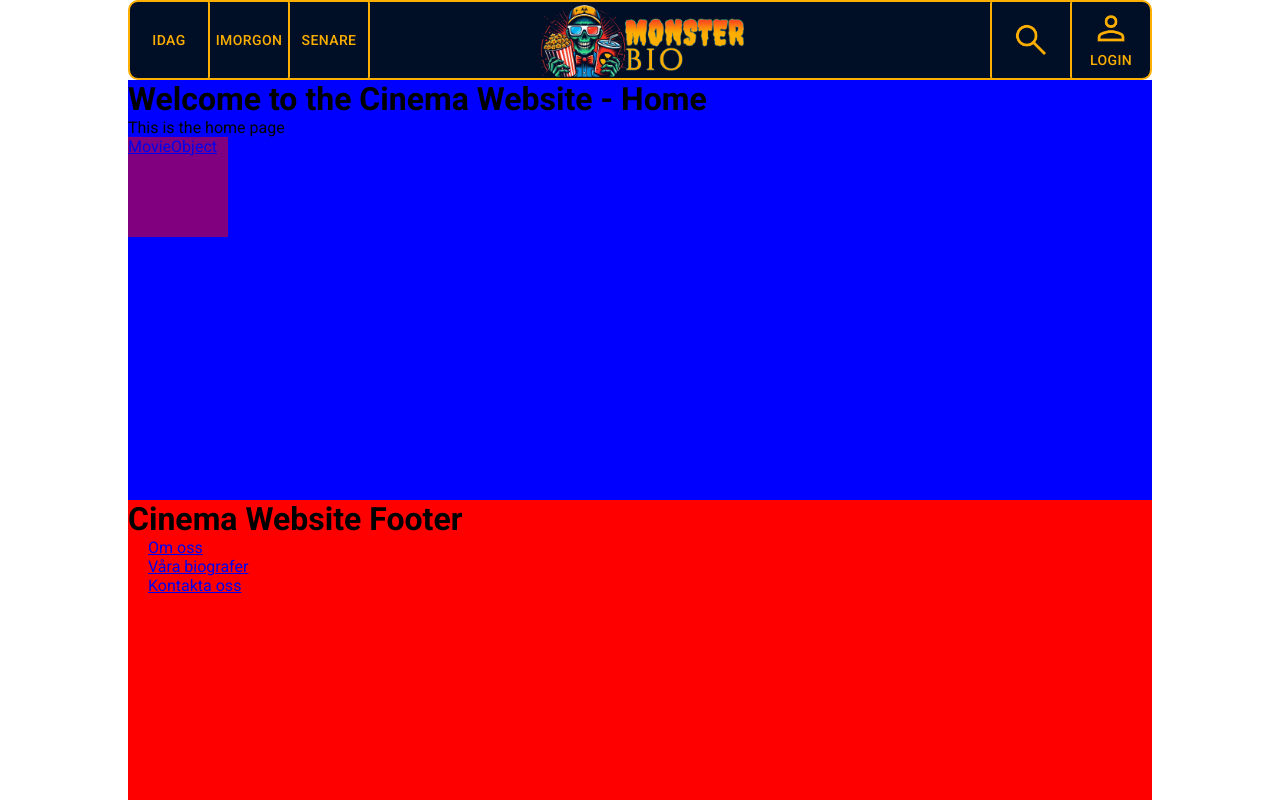
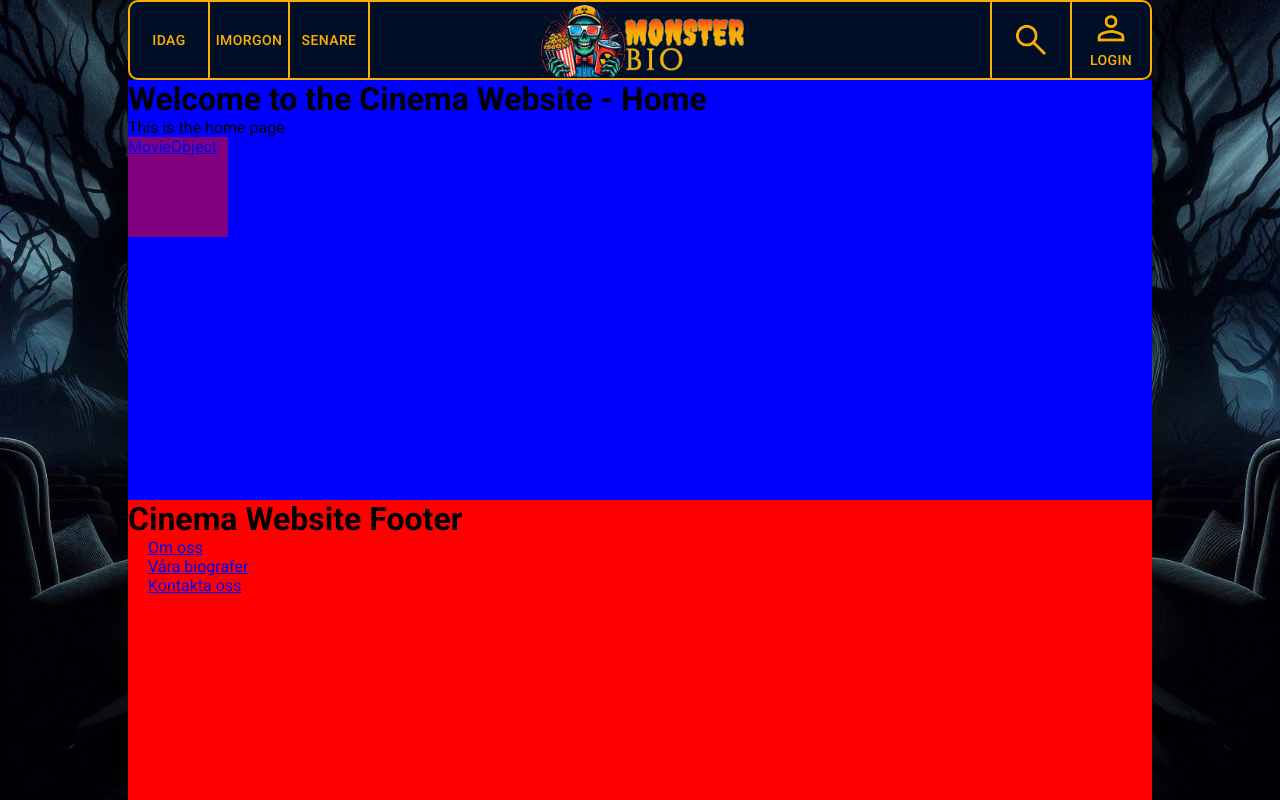
Before and after one commit to tdunca/filmvisarna_group_3, a React (Vite) app in the folder front-end/: page / in a window 1280 px wide. Built offline with nearby package versions, Linux system fonts and the light colour scheme.

Commit message:
added background

```diff
--- a/front-end/src/App.tsx
+++ b/front-end/src/App.tsx
@@ -4,11 +4,13 @@ import './App.css'
 import Footer from './layout/Footer/Footer'
 import Header from './layout/Header/Header'
 import Main from './layout/Main/Main'
+import Background from './components/Background/Background'
 
 const App: React.FC = () => {
 
   return (
     <div className='app'>
+      <Background />
       <Router>
         <Header />
         <Main />
--- /dev/null
+++ b/front-end/src/components/Background/Background.css
@@ -0,0 +1,32 @@
+.background {
+  display: flex;
+  flex-direction: row;
+  justify-content: space-between;
+  align-items: center;
+  width: 100vw;
+  height: 100vh;
+  position: fixed;
+  z-index: -1;
+}
+
+.background__left,
+.background__right {
+  background-size: cover;
+  width: 30vw;
+  height: 100vh;
+}
+
+.background__left {
+  background-image: url("../../assets/img/filmvisarna-background-left.jpg");
+}
+
+.background__right {
+  background-image: url("../../assets/img/filmvisarna-background-right.jpg");
+}
+
+.background__middle {
+  width: 100vw;
+  height: 100vh;
+  position: fixed;
+  background: linear-gradient(90deg, rgba(0, 0, 0, 0.0) 0%, rgba(0, 0, 0, 1) 20%, rgba(0, 0, 0, 1) 80%, rgba(0, 0, 0, 0) 100%);
+}
--- /dev/null
+++ b/front-end/src/components/Background/Background.tsx
@@ -0,0 +1,13 @@
+import './Background.css';
+
+function Background() {
+    return (
+      <div className="background">
+        <div className="background__left"></div>
+        <div className="background__middle"></div>
+        <div className="background__right"></div>
+      </div>
+    );
+}
+
+export default Background;
```
Also changed, not shown: front-end/src/assets/img/filmvisarna-background-left.jpg (added), front-end/src/assets/img/filmvisarna-background-right.jpg (added).
